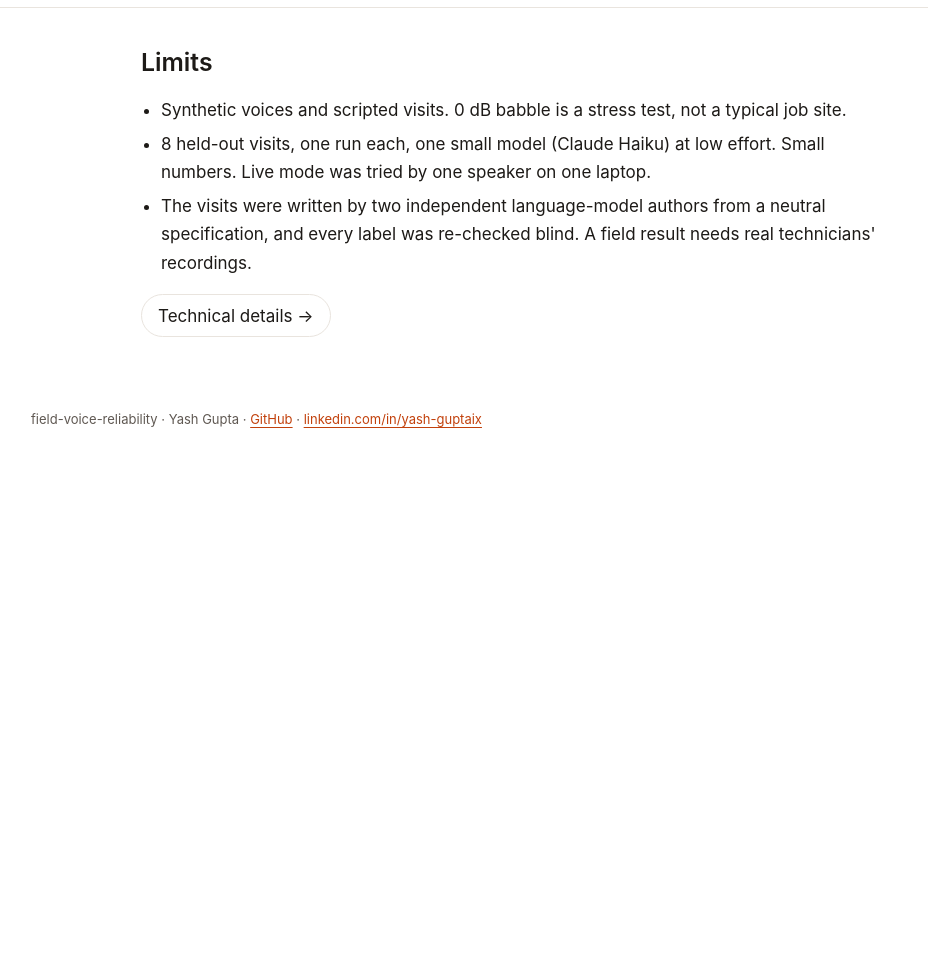
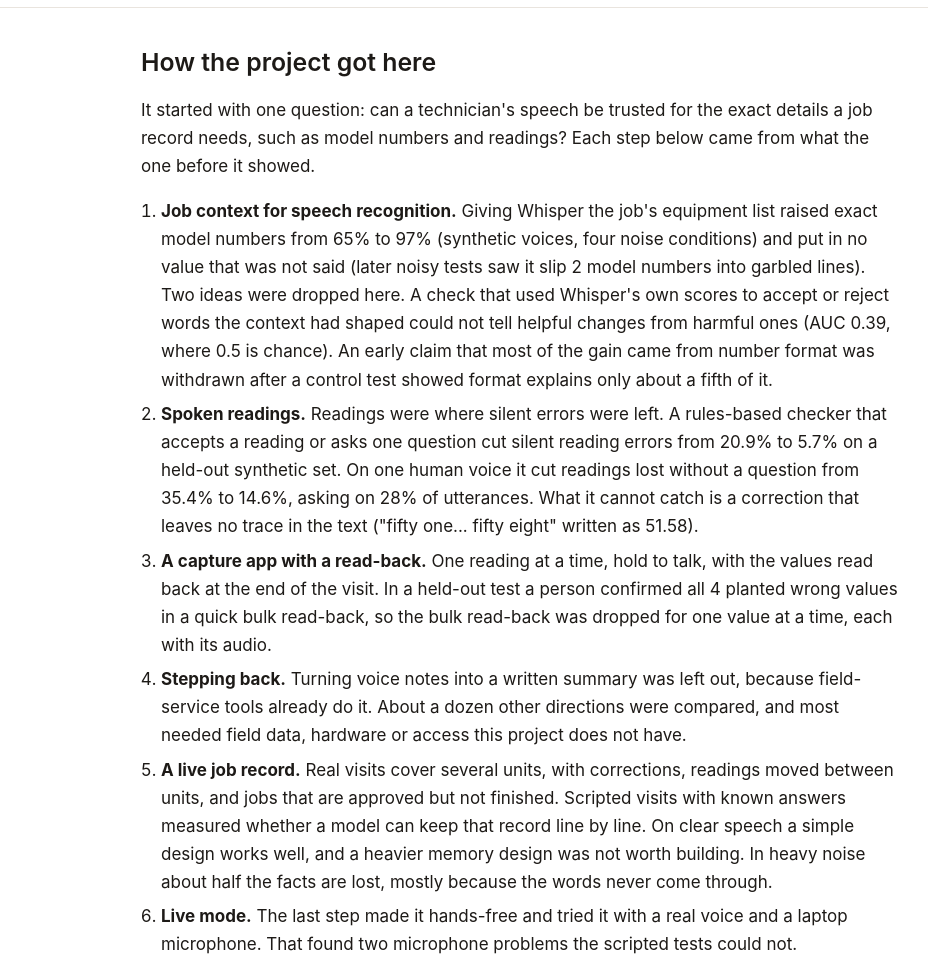
Before and after one commit to yashgix/field-voice-reliability, a plain HTML site: page demo/live/results.html in a window 1280 px wide. Shown: the part 3140-4101 px from the top of the page, without its empty margins (119-1047 px from the left). Before the commit the page ends 3602 px from the top, so only its background shows below. Drawn offline with Linux system fonts and the light colour scheme.

Commit message:
How the project got here, and fuller limits (README and results page)

```diff
--- a/demo/live/results.html
+++ b/demo/live/results.html
@@ -132,13 +132,27 @@ footer { padding-block: 2rem; }
 </div></section>
 
 <section class="wrap"><div class="col stack">
+  <h2>How the project got here</h2>
+  <p>It started with one question: can a technician&#x27;s speech be trusted for the exact details a job record needs, such as model numbers and readings? Each step below came from what the one before it showed.</p>
+  <ol>
+    <li><b>Job context for speech recognition.</b> Giving Whisper the job&#x27;s equipment list raised exact model numbers from 65% to 97% (synthetic voices, four noise conditions) and put in no value that was not said (later noisy tests saw it slip 2 model numbers into garbled lines). Two ideas were dropped here. A check that used Whisper&#x27;s own scores to accept or reject words the context had shaped could not tell helpful changes from harmful ones (AUC 0.39, where 0.5 is chance). An early claim that most of the gain came from number format was withdrawn after a control test showed format explains only about a fifth of it.</li>
+    <li><b>Spoken readings.</b> Readings were where silent errors were left. A rules-based checker that accepts a reading or asks one question cut silent reading errors from 20.9% to 5.7% on a held-out synthetic set. On one human voice it cut readings lost without a question from 35.4% to 14.6%, asking on 28% of utterances. What it cannot catch is a correction that leaves no trace in the text (&quot;fifty one... fifty eight&quot; written as 51.58).</li>
+    <li><b>A capture app with a read-back.</b> One reading at a time, hold to talk, with the values read back at the end of the visit. In a held-out test a person confirmed all 4 planted wrong values in a quick bulk read-back, so the bulk read-back was dropped for one value at a time, each with its audio.</li>
+    <li><b>Stepping back.</b> Turning voice notes into a written summary was left out, because field-service tools already do it. About a dozen other directions were compared, and most needed field data, hardware or access this project does not have.</li>
+    <li><b>A live job record.</b> Real visits cover several units, with corrections, readings moved between units, and jobs that are approved but not finished. Scripted visits with known answers measured whether a model can keep that record line by line. On clear speech a simple design works well, and a heavier memory design was not worth building. In heavy noise about half the facts are lost, mostly because the words never come through.</li>
+    <li><b>Live mode.</b> The last step made it hands-free and tried it with a real voice and a laptop microphone. That found two microphone problems the scripted tests could not.</li>
+  </ol>
+</div></section>
+
+<section class="wrap"><div class="col stack">
   <h2>Limits</h2>
   <ul>
-    <li>Synthetic voices and scripted visits. 0 dB babble is a stress test, not a typical job site.</li>
-    <li>8 held-out visits, one run each, one small model (Claude Haiku) at low effort. Small numbers. Live mode was
-      tried by one speaker on one laptop.</li>
-    <li>The visits were written by two independent language-model authors from a neutral specification, and every
-      label was re-checked blind. A field result needs real technicians' recordings.</li>
+    <li>No inside view of the problems field teams actually face. The questions here were chosen from public information and from what can be measured on one laptop, not from a team&#x27;s data or priorities.</li>
+    <li>No smart glasses or headset. Everything was heard through a laptop microphone or as synthetic audio, so glasses microphones, wind, distance and real job sites are untested.</li>
+    <li>One human speaker, the author, reading scripted lines. Everything else is text to speech. 0 dB babble is a stress test, not a typical site.</li>
+    <li>The visits were written by two independent language-model authors from a neutral specification and every label was re-checked blind, but they are not real technicians&#x27; visits, and no trade expert reviewed the records.</li>
+    <li>Small numbers: 8 held-out visits, one run each, one small model at low effort. Live mode was tried by one speaker on one laptop.</li>
+    <li>Whisper still mishears some spoken numbers (&quot;one eighteen&quot; as 180). The record asks rather than guesses, but a misheard number that looks normal can still be saved.</li>
   </ul>
   <p><button class="btn" type="button" data-view="details">Technical details →</button></p>
 </div></section>
```
Also changed, not shown: 1 other file.
